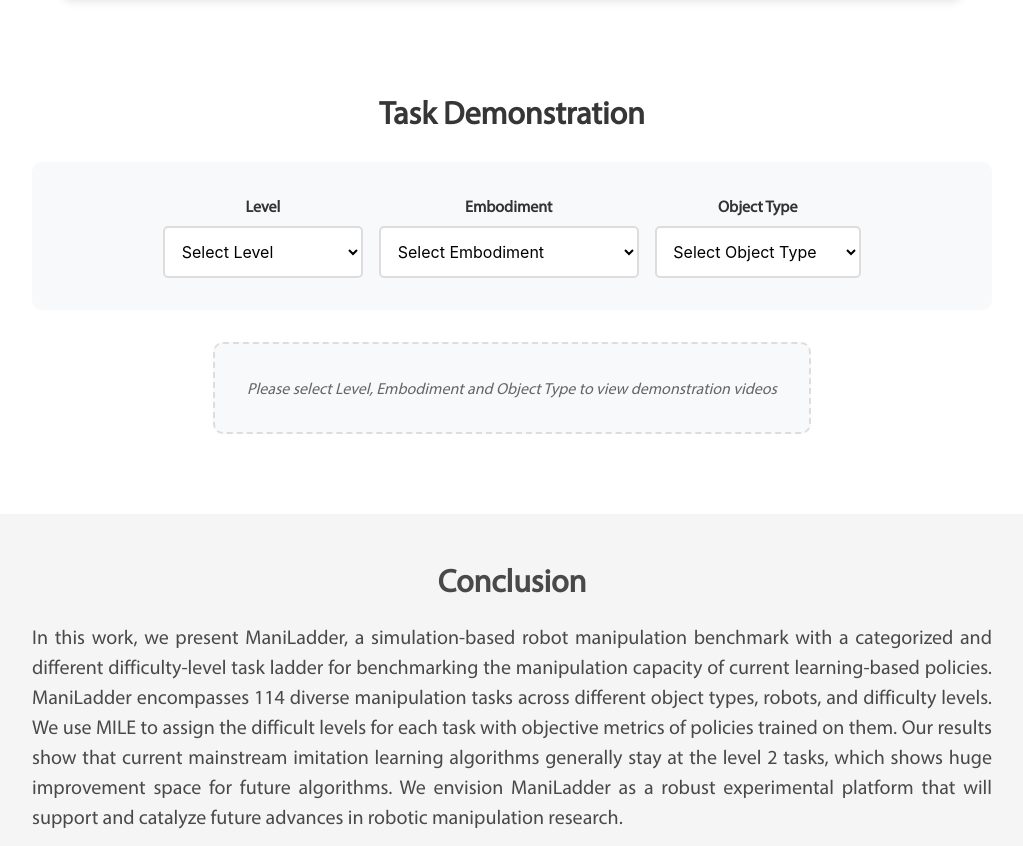
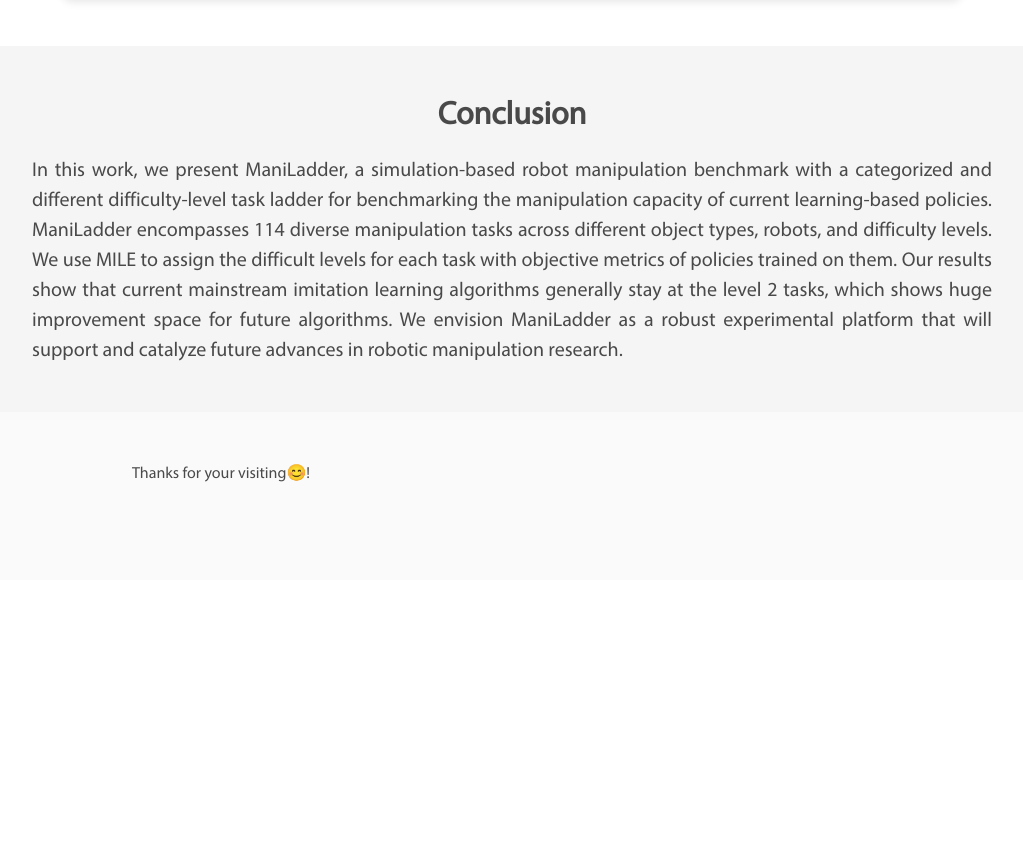
Before and after one commit to maniladdericra/maniladdericra.github.io, a plain HTML site: page index.html in a window 1280 px wide. Shown: the part 2246-3092 px from the top of the page, without its empty margins (128-1151 px from the left). After the commit the page ends 2826 px from the top, so only its background shows below. Drawn offline with nearby package versions, Linux system fonts and the light colour scheme; some icons are missing; a web font is replaced by a local one.

Commit message:
Update index.html

```diff
--- a/index.html
+++ b/index.html
@@ -439,14 +439,14 @@
   </div>
 </section>
 
-<section class="section">
+<!-- <section class="section">
     <div class="container is-max-desktop">
         <div class="columns is-centered has-text-centered">
             <div class="column">
-                <h2 class="title is-3">Task Demonstration</h2>
+                <h2 class="title is-3">Task Demonstration</h2> -->
 
                 <!-- Menu selection area -->
-                <div class="menu-container">
+                <!-- <div class="menu-container">
                     <div class="menu-row">
                         <div class="menu-item">
                             <label for="level-select">Level</label>
@@ -480,10 +480,10 @@
                         </div>
 
                     </div>
-                </div>
+                </div> -->
 
                 <!-- Video display area -->
-                <div id="video-container" class="video-container">
+                <!-- <div id="video-container" class="video-container">
                     <p id="video-placeholder" style="color: #666; font-style: italic;">
                         Please select Level, Embodiment and Object Type to view demonstration videos
                     </p>
@@ -491,7 +491,7 @@
             </div>
         </div>
     </div>
-</section>
+</section> -->
 
 <section class="hero is-light">
     <div class="hero-body">
```
